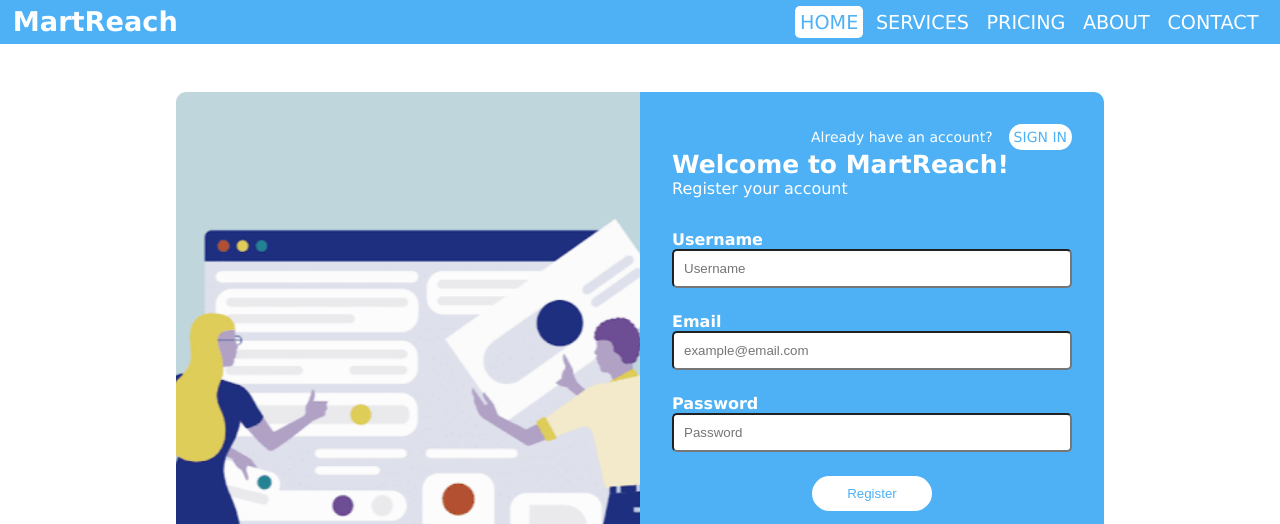
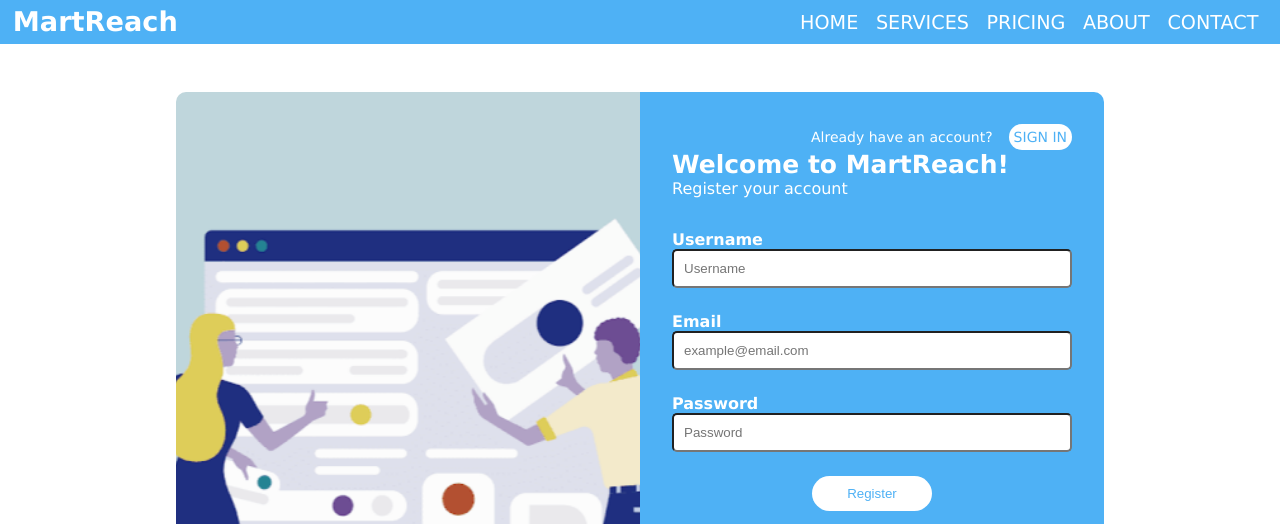
Before and after one commit to eonyedikachi/digital-marketing-tool, a plain HTML site: page Register.html in a window 1280 px wide. Shown: the top 524 px of the page. Drawn offline with Linux system fonts and the light colour scheme; a web font is replaced by a local one.

Commit message:
updated responsiveness register.html

```diff
--- a/Register.html
+++ b/Register.html
@@ -29,7 +29,7 @@
             <nav>
                 <ul class="nav-list">
                     <li class="nav-items">
-                        <a class="current" href="./index.html">HOME</a>
+                        <a href="./index.html">HOME</a>
                     </li>
                     <li class="nav-items">
                         <a href="#">SERVICES</a>
--- a/styles/register.css
+++ b/styles/register.css
@@ -108,11 +108,11 @@ section .register .right .create a:hover {
 }
 
 @media screen and (max-width: 768px) {
-    section .register{
+  section .register {
     flex-direction: column;
   }
 
-    section .register .left{
+  section .register .left {
     width: 100%;
     height: 200px;
     border-top-right-radius: 10px;
@@ -120,7 +120,7 @@ section .register .right .create a:hover {
     border-bottom-left-radius: unset;
   }
 
-    section .register .right{
+  section .register .right {
     width: 100%;
     border-bottom-left-radius: 10px;
     border-bottom-right-radius: 10px;
```
Lines whose indentation alone changed are shown as unchanged.
